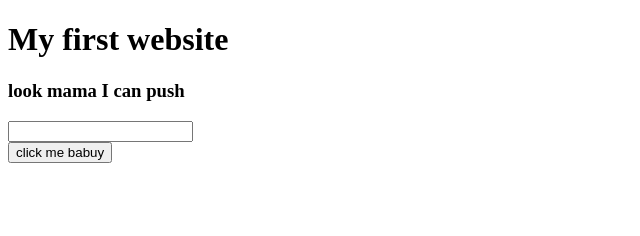
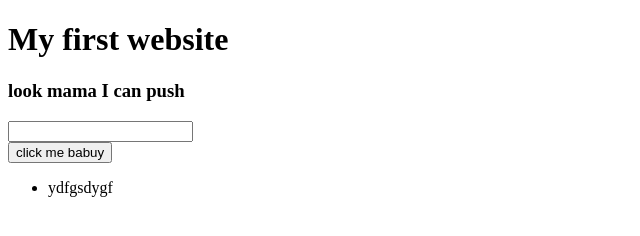
Before and after one commit to gitrinku/My-first-website, a plain HTML site: page index.html in a window 1280 px wide. Shown: the whole page, without its empty margins (0-640 px from the left). Drawn offline with Linux system fonts and the light colour scheme.

Commit message:
some added

```diff
--- a/index.html
+++ b/index.html
@@ -12,5 +12,11 @@
     <input type="text">
     <br>
     <button> click me babuy</button>
+    <ul>
+
+<li>ydfgsdygf</li>
+
+
+    </ul>
 </body>
 </html>
```
